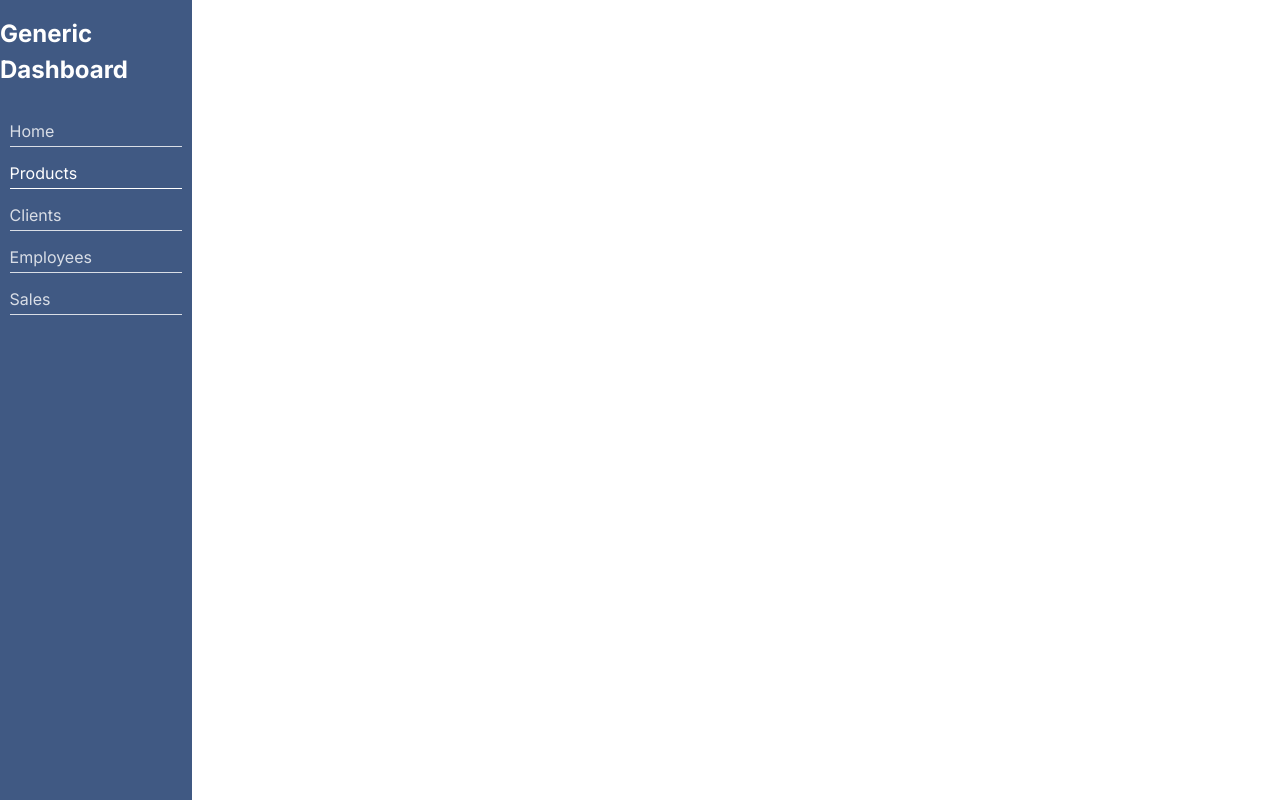
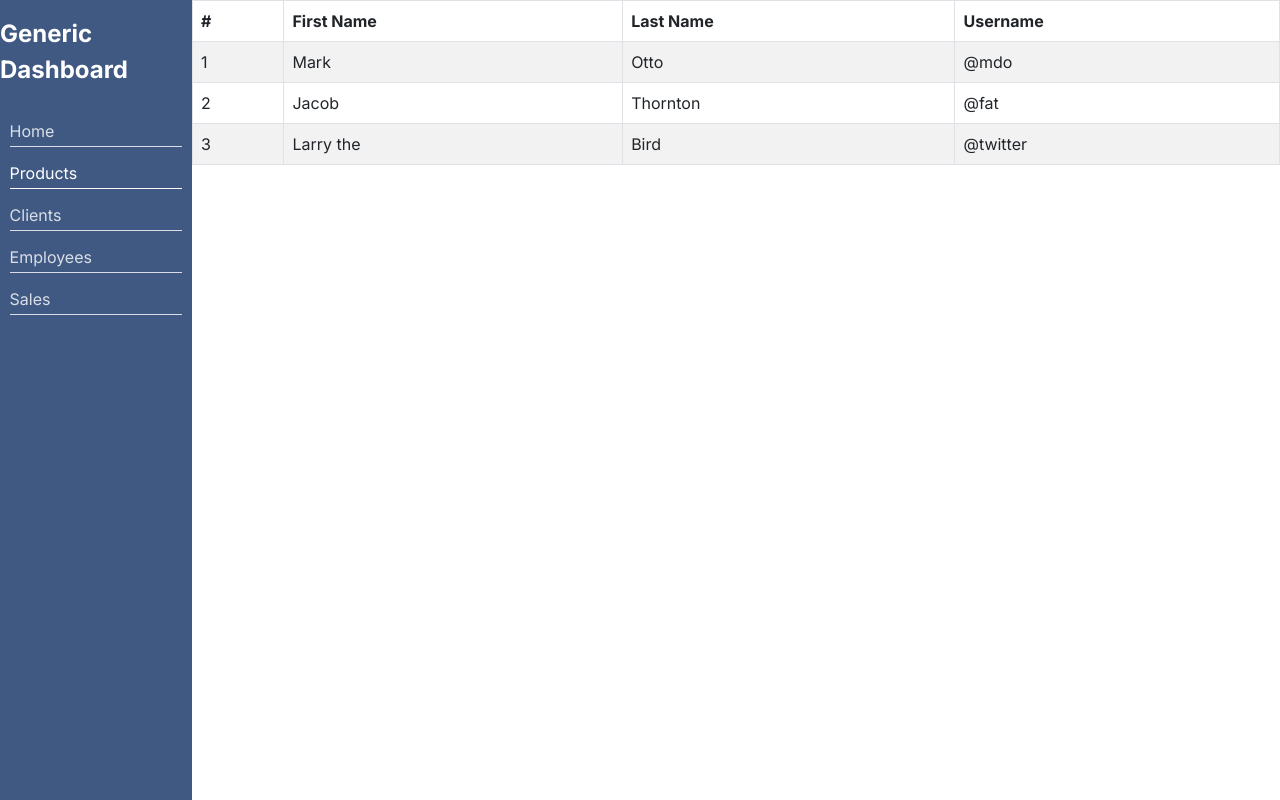
Before and after one commit to luis-saes/generic-dashboard, a React (Create React App) app in the folder front-end/: page /products in a window 1280 px wide. Built offline with nearby package versions, Linux system fonts and the light colour scheme.

Commit message:
Adding base table

```diff
--- /dev/null
+++ b/front-end/src/components/Tables/GenericTable.module.css
@@ -0,0 +1,7 @@
+.main {
+  display: flex;
+  flex-direction: column;
+  align-items: flex-start;
+  width: 100%;
+  height: 100%;
+}
--- /dev/null
+++ b/front-end/src/components/Tables/GenericTable.tsx
@@ -0,0 +1,44 @@
+import React from "react";
+import Table from "react-bootstrap/Table";
+import styles from "./GenericTable.module.css";
+
+const GenericTable = () => {
+  const cols: string[] = [];
+
+  return (
+    <div className={styles.main}>
+      <Table striped bordered hover>
+        <thead>
+          <tr>
+            <th>#</th>
+            <th>First Name</th>
+            <th>Last Name</th>
+            <th>Username</th>
+          </tr>
+        </thead>
+        <tbody>
+          <tr>
+            <td>1</td>
+            <td>Mark</td>
+            <td>Otto</td>
+            <td>@mdo</td>
+          </tr>
+          <tr>
+            <td>2</td>
+            <td>Jacob</td>
+            <td>Thornton</td>
+            <td>@fat</td>
+          </tr>
+          <tr>
+            <td>3</td>
+            <td>Larry the</td>
+            <td>Bird</td>
+            <td>@twitter</td>
+          </tr>
+        </tbody>
+      </Table>
+    </div>
+  );
+};
+
+export default GenericTable;
--- a/front-end/src/views/ClientsScreen.module.css
+++ b/front-end/src/views/ClientsScreen.module.css
@@ -0,0 +1,8 @@
+.board {
+  flex-grow: 1;
+  background-color: #fff;
+  display: flex;
+  flex-direction: column;
+  align-items: center;
+  justify-content: center;
+}
--- a/front-end/src/views/EmployeesScreen.module.css
+++ b/front-end/src/views/EmployeesScreen.module.css
@@ -0,0 +1,8 @@
+.board {
+  flex-grow: 1;
+  background-color: #fff;
+  display: flex;
+  flex-direction: column;
+  align-items: center;
+  justify-content: center;
+}
--- a/front-end/src/views/ProductsScreen.module.css
+++ b/front-end/src/views/ProductsScreen.module.css
@@ -0,0 +1,8 @@
+.board {
+  flex-grow: 1;
+  background-color: #fff;
+  display: flex;
+  flex-direction: column;
+  align-items: center;
+  justify-content: center;
+}
--- a/front-end/src/views/ProductsScreen.tsx
+++ b/front-end/src/views/ProductsScreen.tsx
@@ -1,13 +1,16 @@
 import React from "react";
+import Sidebar from "../components/Dashboard/Sidebar";
+import GenericTable from "../components/Tables/GenericTable";
 import styles from "./ProductsScreen.module.css";
 import stylesSidebar from "./SidebarMain.module.css";
-import Sidebar from "../components/Dashboard/Sidebar";
 
 const ProductsScreen = () => {
   return (
     <div className={stylesSidebar.main}>
       <Sidebar />
-      <div className={styles.board}></div>
+      <div className={styles.board}>
+        <GenericTable />
+      </div>
     </div>
   );
 };
--- a/front-end/src/views/SalesScreen.module.css
+++ b/front-end/src/views/SalesScreen.module.css
@@ -0,0 +1,8 @@
+.board {
+  flex-grow: 1;
+  background-color: #fff;
+  display: flex;
+  flex-direction: column;
+  align-items: center;
+  justify-content: center;
+}
```
